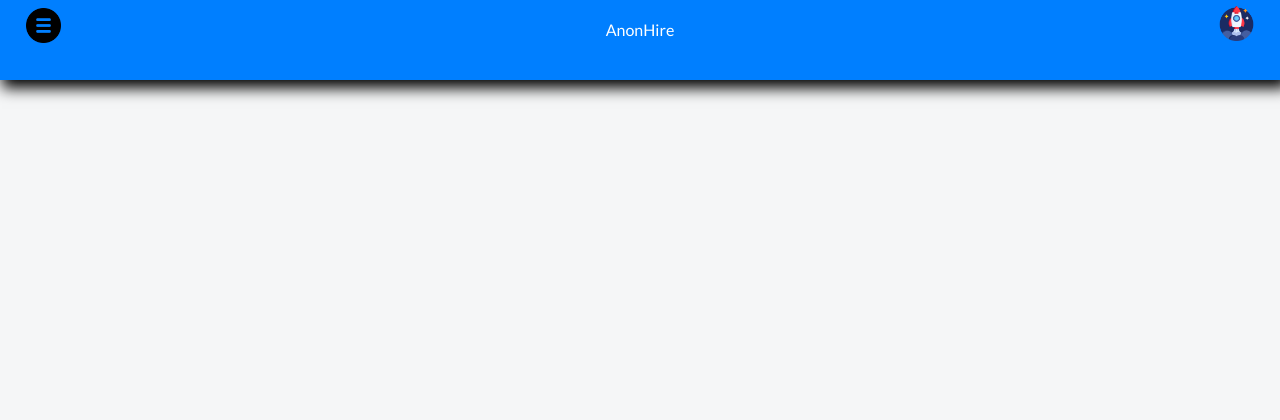
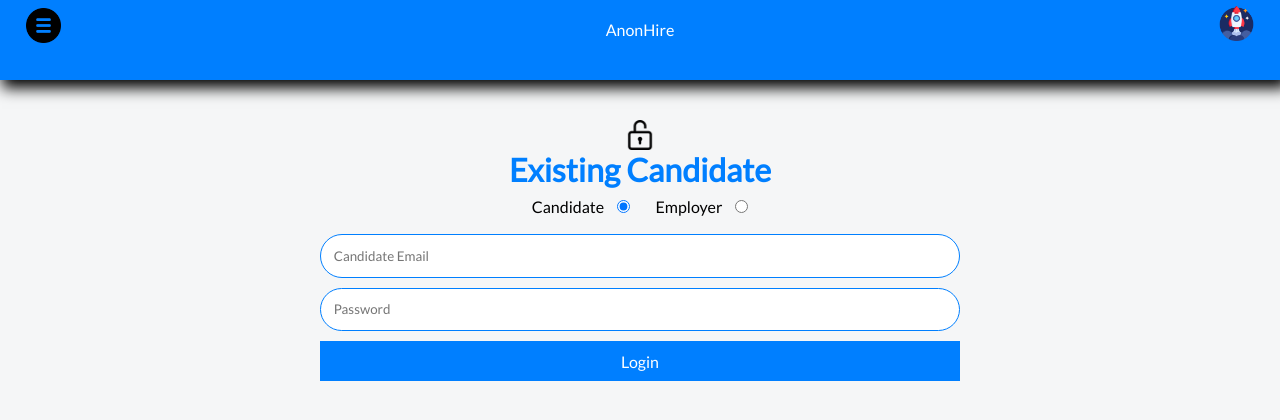
Before and after one commit to theagi/Anonymous-Employee, a React (Create React App) app in the folder client/: page /login in a window 1280 px wide. Shown: the top 420 px of the page. Built offline with nearby package versions, Linux system fonts and the light colour scheme.

Commit message:
Login UI

```diff
--- a/client/src/App.js
+++ b/client/src/App.js
@@ -5,6 +5,7 @@ import Navbar from './UI/Navbar/Navbar';
 import Toggle from './UI/ToggleSD/ToggleSD';
 import SideDrawer from './UI/Sidedrawer/Sidedrawer';
 import Signup from './Pages/SignUp/SignUp';
+import Login from './Pages/Login/Login';
 
 
 function App() {
@@ -28,6 +29,10 @@ const toggleNav = () =>{
         <Route exact path = '/signup'>
           <Signup />
         </Route>
+
+        <Route exact path = '/login'>
+          <Login />
+        </Route>
       </Switch>
     </div>
   );
--- /dev/null
+++ b/client/src/Pages/Login/Login.css
@@ -0,0 +1,50 @@
+#loginContainer{
+    height:100vh;
+    width:100vw;
+    position:absolute;
+    top:15vh;
+    font-family: 'Lato', sans-serif;
+}
+
+#loginContainer h1{
+    text-align: center;
+    color:#007fff;
+}
+
+#loginContainer img{
+    margin:auto;
+    display: block;
+}
+
+#type{
+    display:flex;
+    flex-direction: row;
+    justify-content: center;
+}
+
+#loginContainer form{
+    display: flex;
+    flex-direction: column;
+    width:50%;
+    margin:auto;
+}
+
+#loginContainer form input{
+    padding:2%;
+    border-radius:25px;
+    border:1px solid #007fff;
+    margin-top:10px;
+    font-family: 'Lato', sans-serif;
+}
+
+#loginContainer form button{
+    color:white;
+    background-color: #007fff;
+    height:5vh;
+    font-size: 1rem;
+    border:none;
+    width:100%;
+    margin-top:10px;
+    margin:10px auto;
+    font-family: 'Lato', sans-serif;
+}
--- /dev/null
+++ b/client/src/Pages/Login/Login.js
@@ -0,0 +1,44 @@
+import React,{useState,useEffect} from 'react';
+import './Login.css';
+
+const Login = () =>{
+    useEffect(() =>{
+        document.title = 'Login';
+    });
+
+    const [identity, updateIdentity] = useState('employee');
+
+    const changeIdentity = (event) =>{
+        let value = event.target.value;
+        updateIdentity(value);
+        console.log(identity);
+    }
+
+    return(
+        <div id = 'loginContainer'>
+            <img src = '/assets/unlock.png' width = '30' height = '30' alt = 'unlock' />
+            <h1>{(identity === 'employee') ? 'Existing Candidate' : 'Existing Employer'}</h1>
+
+            <div id = 'type'>
+                <div className = 'radioGroup'>
+                    <label for = 'employeeChoice'>Candidate</label>
+                    <input onClick = {changeIdentity} defaultChecked type = 'radio' id = 'candidate' name = 'identify' value = 'employee' />
+                </div>
+                <div className = 'radioGroup'>
+                    <label for = 'employerChoice'>Employer</label>
+                    <input onClick = {changeIdentity} type = 'radio' id = 'employer' name = 'identify' value = 'employer'/>
+                </div>
+            </div>
+
+            <form>
+                <input type = 'text' placeholder = {(identity === 'employee') ? 'Candidate Email' : 'Company Email'}/>
+                <input type = 'password' placeholder = 'Password'/>
+                <button>Login</button>
+            </form>
+        </div>
+    );
+}
+
+
+
+export default Login;
--- a/client/src/Pages/SignUp/SignUp.css
+++ b/client/src/Pages/SignUp/SignUp.css
@@ -26,7 +26,7 @@
 }
 
 .inputs input[type = "text"], .inputs input[type = 'password']{
-    border-radius:12px;
+    border-radius:25px;
     border:1px solid #007fff;
     padding:2%;
     font-family: 'Lato',sans-serif;
--- a/client/src/Pages/SignUp/SignUp.js
+++ b/client/src/Pages/SignUp/SignUp.js
@@ -3,7 +3,7 @@ import './SignUp.css';
 
 const SignUp = () =>{
     useEffect(() =>{
-        document.title = 'New Employee';
+        document.title = 'Register';
     },[]);
 
     const [identity, updateIdentity] = useState('employee');
--- a/client/src/UI/Sidedrawer/Sidedrawer.css
+++ b/client/src/UI/Sidedrawer/Sidedrawer.css
@@ -1,6 +1,6 @@
 .sideDrawer{
     width:40vw;
-    height:100vh;
+    height:100%;
     background-color:white;
     font-family: 'Lato',sans-serif;
     color:#007fff;
--- a/client/src/index.js
+++ b/client/src/index.js
@@ -1,6 +1,8 @@
 import React from 'react';
 import ReactDOM from 'react-dom';
 import {BrowserRouter} from 'react-router-dom';
+import {Provider} from 'react-redux';
+import {combineReducers,createStore} from 'redux';
 import App from './App';
 
 ReactDOM.render(<BrowserRouter><App /></BrowserRouter>,document.getElementById('root'));
```
Also changed, not shown: client/public/assets/unlock.png (added), 1 other file (tests, documents, lock files or other folders).
